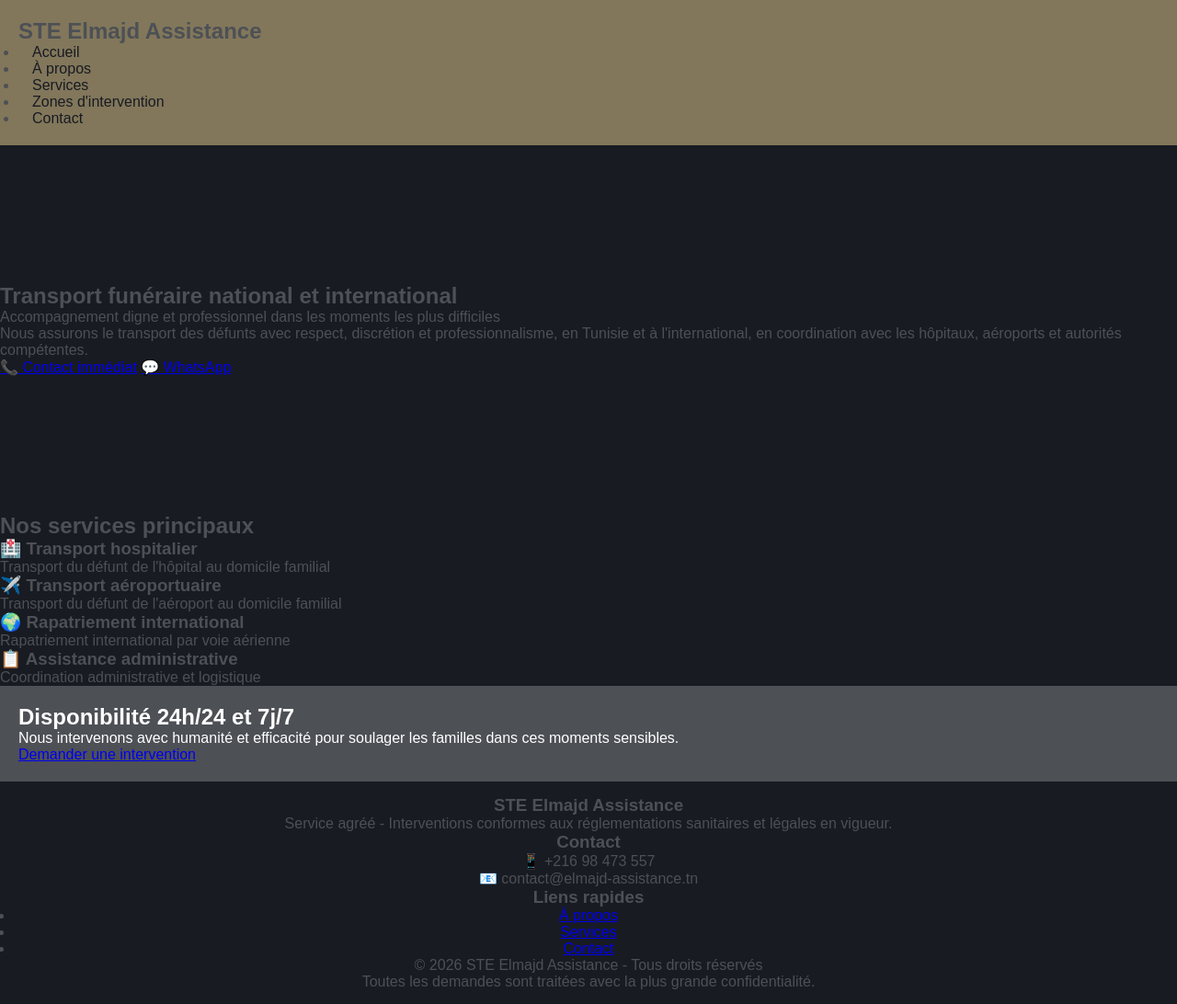
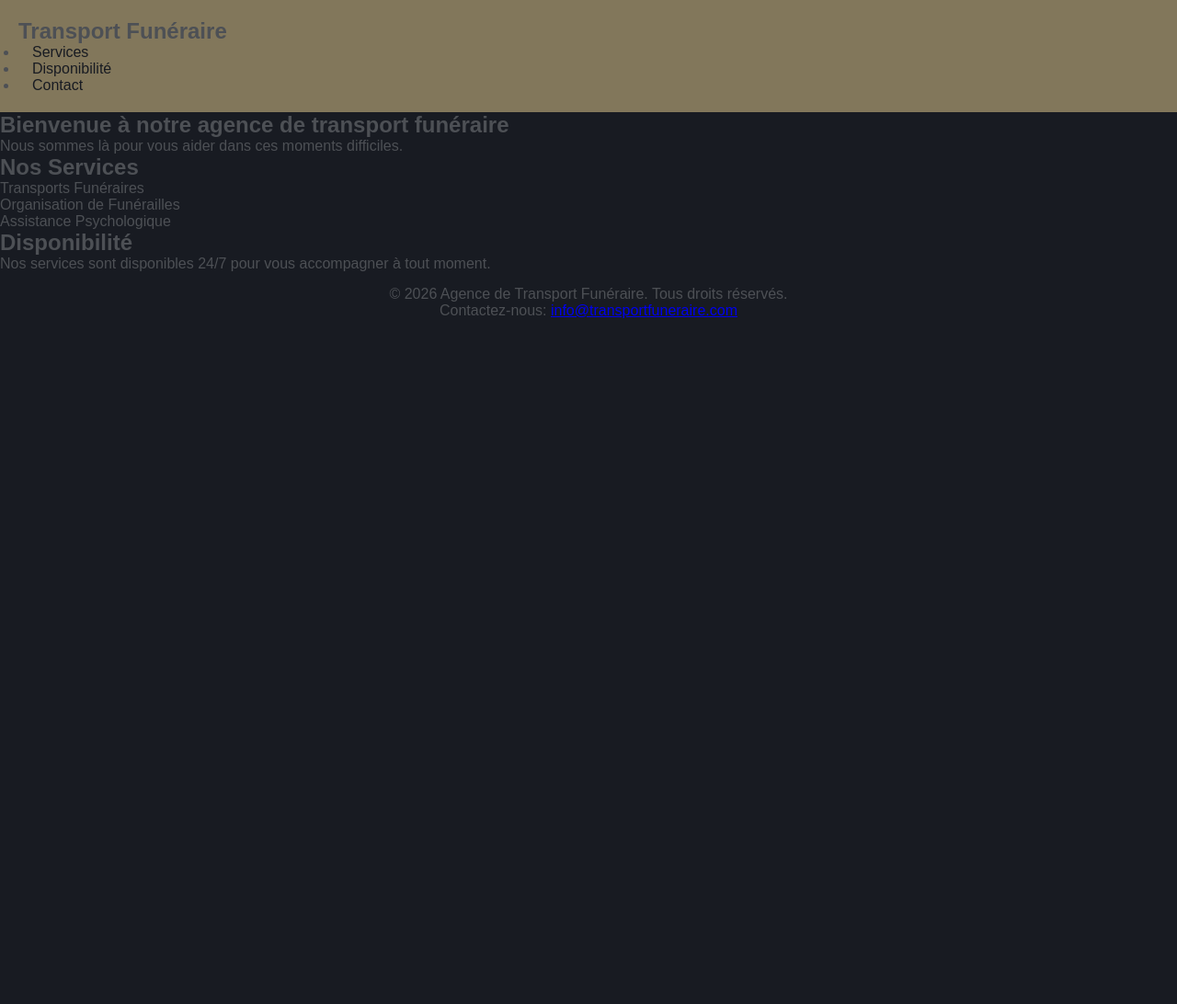
Before and after one commit to MajidAbdelali/elmajd-assistance-website, a plain HTML site: page index.html in a window 1280 px wide. Shown: the whole page at 92% size. After the commit the page ends 800 px from the top, so only its background shows below. Drawn offline with Linux system fonts and the light colour scheme.

Commit message:
Update index.html with complete HTML structure for funeral transport agency

```diff
--- a/index.html
+++ b/index.html
@@ -3,103 +3,43 @@
 <head>
     <meta charset="UTF-8">
     <meta name="viewport" content="width=device-width, initial-scale=1.0">
-    <meta name="description" content="STE Elmajd Assistance - Transport funéraire national et international. Service professionnel et respectueux disponible 24h/24.">
-    <title>STE Elmajd Assistance - Transport Funéraire National et International</title>
+    <title>Agence de Transport Funéraire</title>
     <link rel="stylesheet" href="styles.css">
 </head>
 <body>
-    <!-- Navigation -->
-    <nav class="navbar">
-        <div class="container">
-            <div class="nav-brand">
-                <h1>STE Elmajd Assistance</h1>
-            </div>
-            <ul class="nav-menu">
-                <li><a href="index.html" class="active">Accueil</a></li>
-                <li><a href="about.html">À propos</a></li>
-                <li><a href="services.html">Services</a></li>
-                <li><a href="zones.html">Zones d'intervention</a></li>
-                <li><a href="contact.html">Contact</a></li>
+    <header>
+        <nav>
+            <h1>Transport Funéraire</h1>
+            <ul>
+                <li><a href="#services">Services</a></li>
+                <li><a href="#availability">Disponibilité</a></li>
+                <li><a href="#contact">Contact</a></li>
             </ul>
-        </div>
-    </nav>
+        </nav>
+    </header>
 
-    <!-- Hero Section -->
-    <section class="hero">
-        <div class="container">
-            <div class="hero-content">
-                <h2>Transport funéraire national et international</h2>
-                <p class="hero-subtitle">Accompagnement digne et professionnel dans les moments les plus difficiles</p>
-                <p class="hero-description">Nous assurons le transport des défunts avec respect, discrétion et professionnalisme, en Tunisie et à l'international, en coordination avec les hôpitaux, aéroports et autorités compétentes.</p>
-                <div class="cta-buttons">
-                    <a href="tel:+21698473557" class="btn btn-primary">📞 Contact immédiat</a>
-                    <a href="https://wa.me/21698473557" class="btn btn-secondary" target="_blank">💬 WhatsApp</a>
-                </div>
-            </div>
-        </div>
+    <section id="hero">
+        <h2>Bienvenue à notre agence de transport funéraire</h2>
+        <p>Nous sommes là pour vous aider dans ces moments difficiles.</p>
     </section>
 
-    <!-- Services Section -->
-    <section class="services-preview">
-        <div class="container">
-            <h2>Nos services principaux</h2>
-            <div class="services-grid">
-                <div class="service-card">
-                    <h3>🏥 Transport hospitalier</h3>
-                    <p>Transport du défunt de l'hôpital au domicile familial</p>
-                </div>
-                <div class="service-card">
-                    <h3>✈️ Transport aéroportuaire</h3>
-                    <p>Transport du défunt de l'aéroport au domicile familial</p>
-                </div>
-                <div class="service-card">
-                    <h3>🌍 Rapatriement international</h3>
-                    <p>Rapatriement international par voie aérienne</p>
-                </div>
-                <div class="service-card">
-                    <h3>📋 Assistance administrative</h3>
-                    <p>Coordination administrative et logistique</p>
-                </div>
-            </div>
-        </div>
+    <section id="services">
+        <h2>Nos Services</h2>
+        <ul>
+            <li>Transports Funéraires</li>
+            <li>Organisation de Funérailles</li>
+            <li>Assistance Psychologique</li>
+        </ul>
     </section>
 
-    <!-- Availability Section -->
-    <section class="availability">
-        <div class="container">
-            <h2>Disponibilité 24h/24 et 7j/7</h2>
-            <p>Nous intervenons avec humanité et efficacité pour soulager les familles dans ces moments sensibles.</p>
-            <a href="contact.html" class="btn btn-primary">Demander une intervention</a>
-        </div>
+    <section id="availability">
+        <h2>Disponibilité</h2>
+        <p>Nos services sont disponibles 24/7 pour vous accompagner à tout moment.</p>
     </section>
 
-    <!-- Footer -->
     <footer>
-        <div class="container">
-            <div class="footer-content">
-                <div class="footer-section">
-                    <h3>STE Elmajd Assistance</h3>
-                    <p>Service agréé - Interventions conformes aux réglementations sanitaires et légales en vigueur.</p>
-                </div>
-                <div class="footer-section">
-                    <h3>Contact</h3>
-                    <p>📱 +216 98 473 557</p>
-                    <p>📧 contact@elmajd-assistance.tn</p>
-                </div>
-                <div class="footer-section">
-                    <h3>Liens rapides</h3>
-                    <ul>
-                        <li><a href="about.html">À propos</a></li>
-                        <li><a href="services.html">Services</a></li>
-                        <li><a href="contact.html">Contact</a></li>
-                    </ul>
-                </div>
-            </div>
-            <div class="footer-bottom">
-                <p>&copy; 2026 STE Elmajd Assistance - Tous droits réservés</p>
-                <p>Toutes les demandes sont traitées avec la plus grande confidentialité.</p>
-            </div>
-        </div>
+        <p>&copy; 2026 Agence de Transport Funéraire. Tous droits réservés.</p>
+        <p>Contactez-nous: <a href="mailto:info@transportfuneraire.com">info@transportfuneraire.com</a></p>
     </footer>
 </body>
 </html>
```
